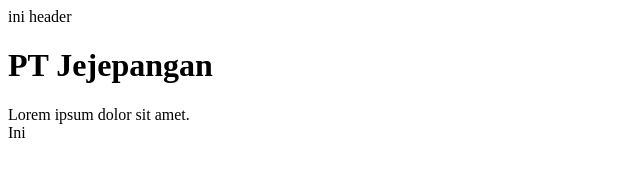
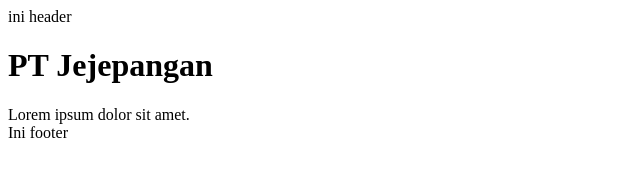
Before and after one commit to DrWolf2198/CompanyProfile, a plain HTML site: page index.html in a window 1280 px wide. Shown: the full height of the page, 0-640 px from the left. Drawn offline with Linux system fonts and the light colour scheme.

Commit message:
Update index.html

```diff
--- a/index.html
+++ b/index.html
@@ -13,7 +13,7 @@
 
 <div>Lorem ipsum dolor sit amet.</div>
 
-<footer>Ini <footer></footer></footer>
+<footer>Ini footer</footer>
 
 </body>
 </html>
```
